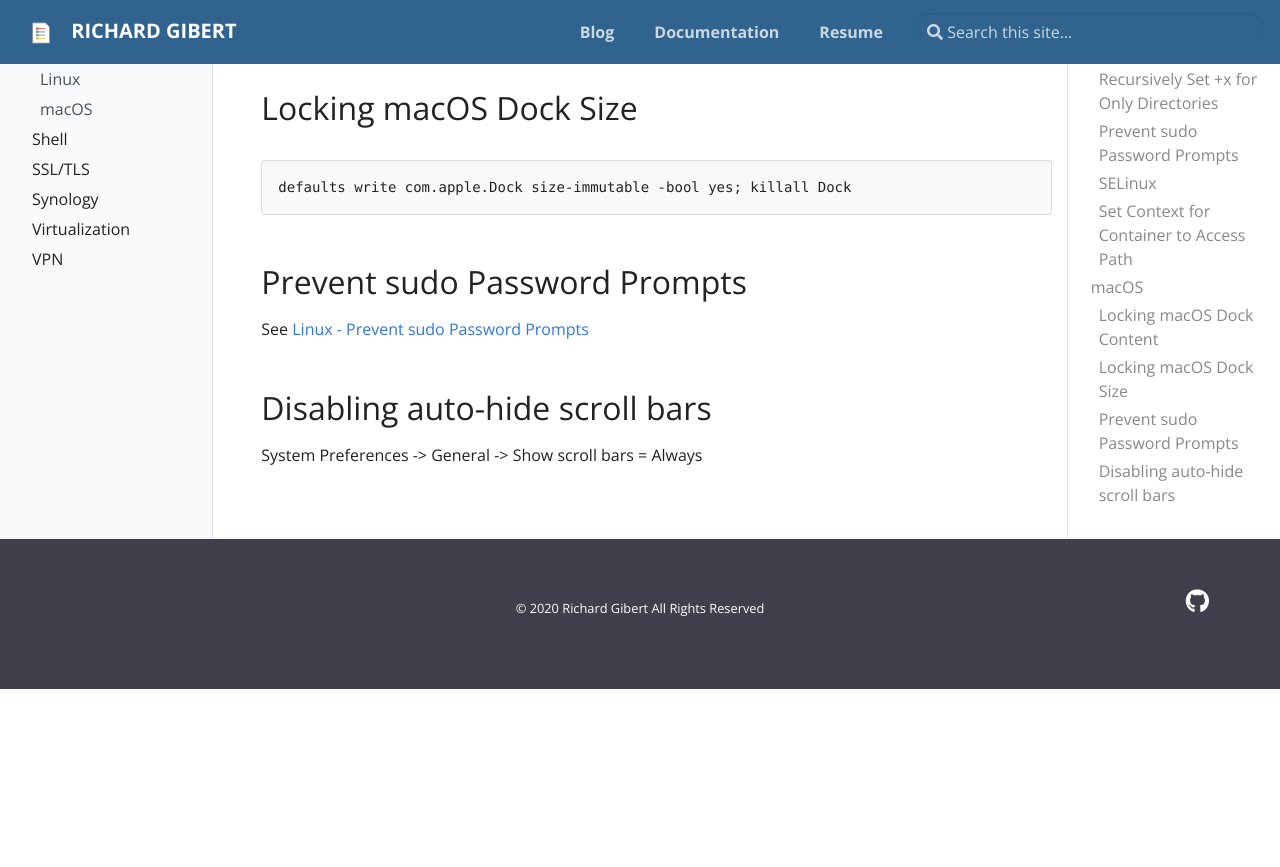
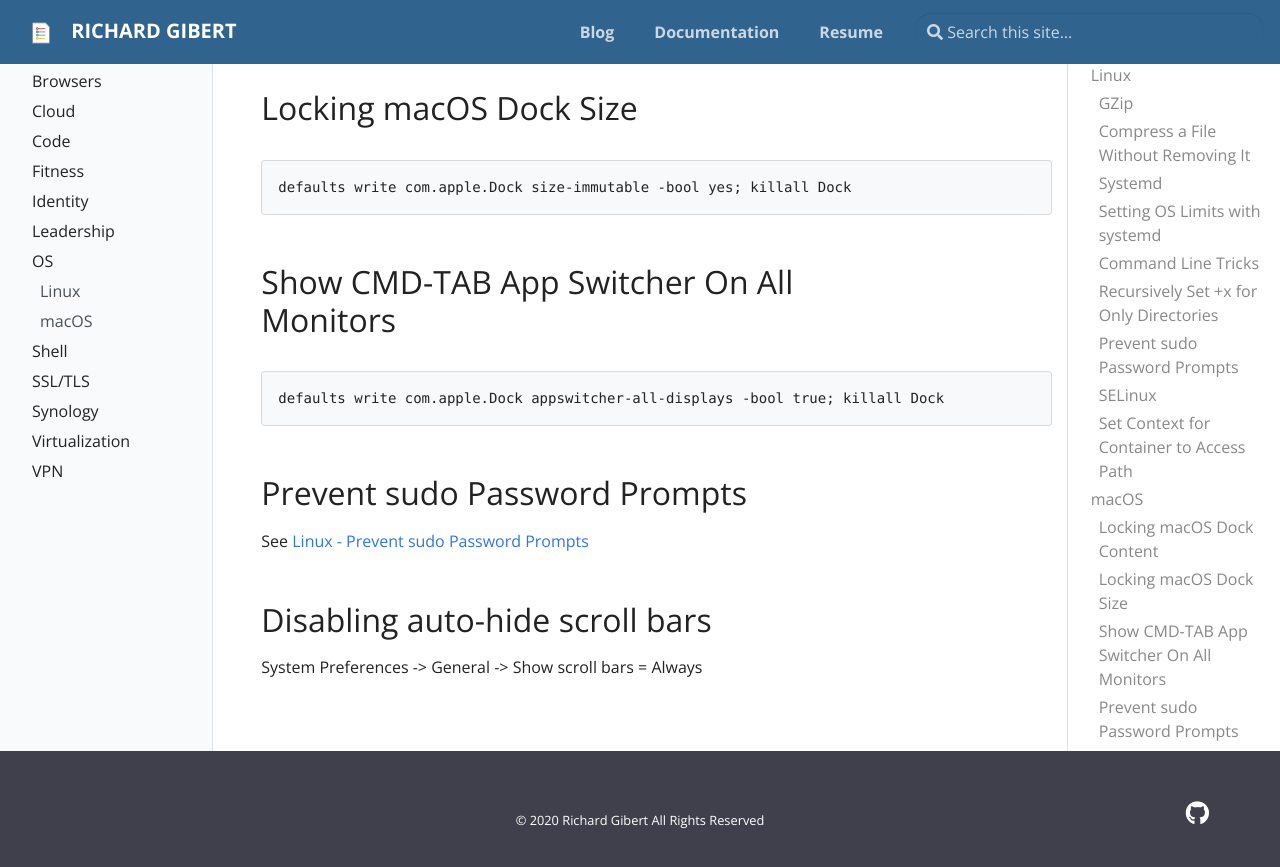
Before and after one commit to rgibert/rgibert.github.io, a Jekyll site: the page built from _docs/os.md, in a window 1280 px wide and 900 px high, scrolled down 1886 px. Shown: the top 867 px of the window. Built offline with Jekyll 4.4.1, drawn with Linux system fonts in a browser that asks for light colours; before the commit the page ends 2575 px from its top, so only the background shows below that.

Commit message:
add cmd-tab switcher for all monitors

```diff
--- a/_docs/os.md
+++ b/_docs/os.md
@@ -66,9 +66,14 @@
 defaults write com.apple.Dock size-immutable -bool yes; killall Dock
 ~~~
 
+## Show CMD-TAB App Switcher On All Monitors
+~~~
+defaults write com.apple.Dock appswitcher-all-displays -bool true; killall Dock
+~~~
+
 ## Prevent sudo Password Prompts
 
-See [Linux - Prevent sudo Password Prompts](https://richard.gibert.ca/linux#prevent-sudo-password-prompts)
+See [Linux - Prevent sudo Password Prompts](docs/os#prevent-sudo-password-prompts)
 
 ## Disabling auto-hide scroll bars
 
```
